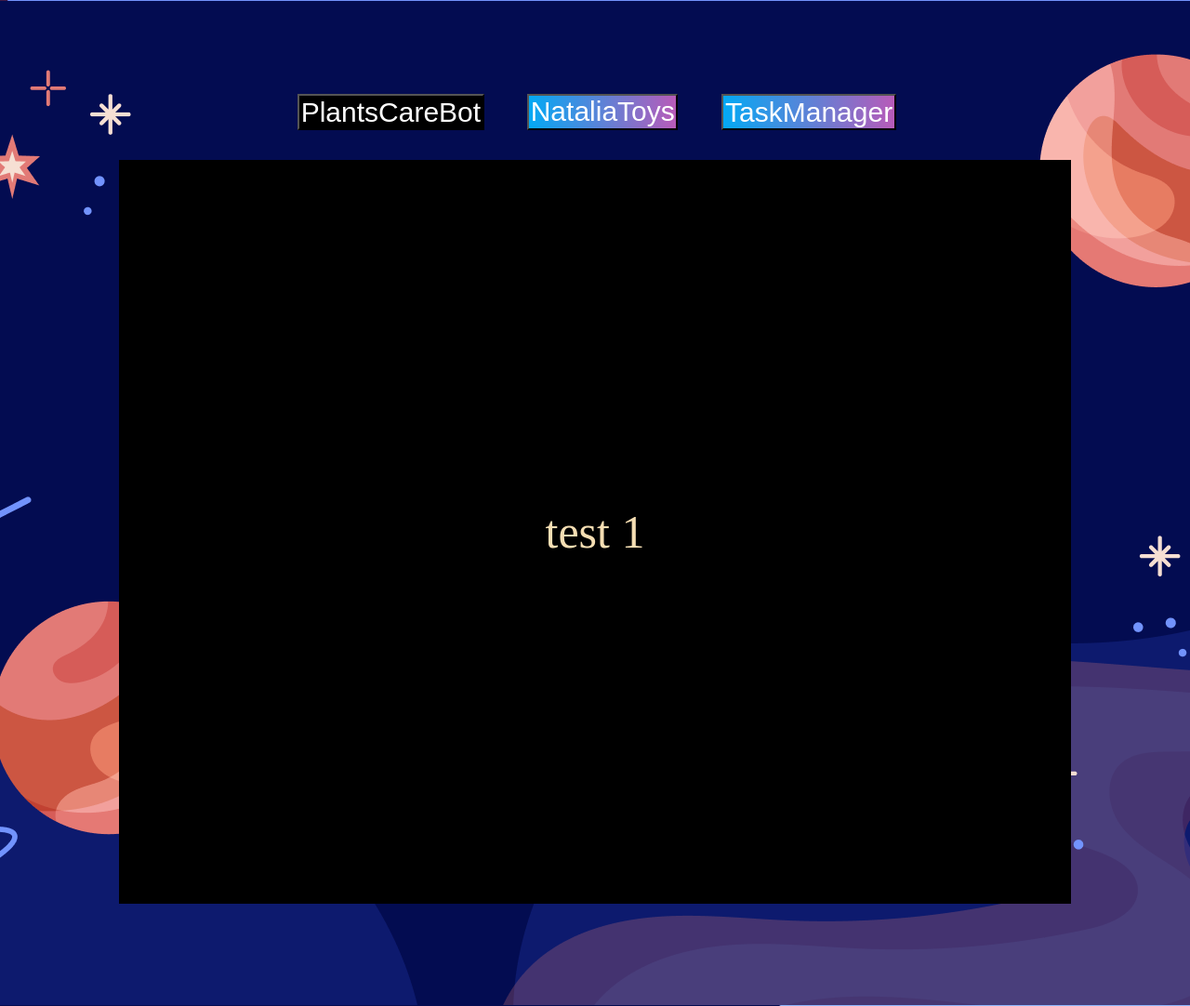
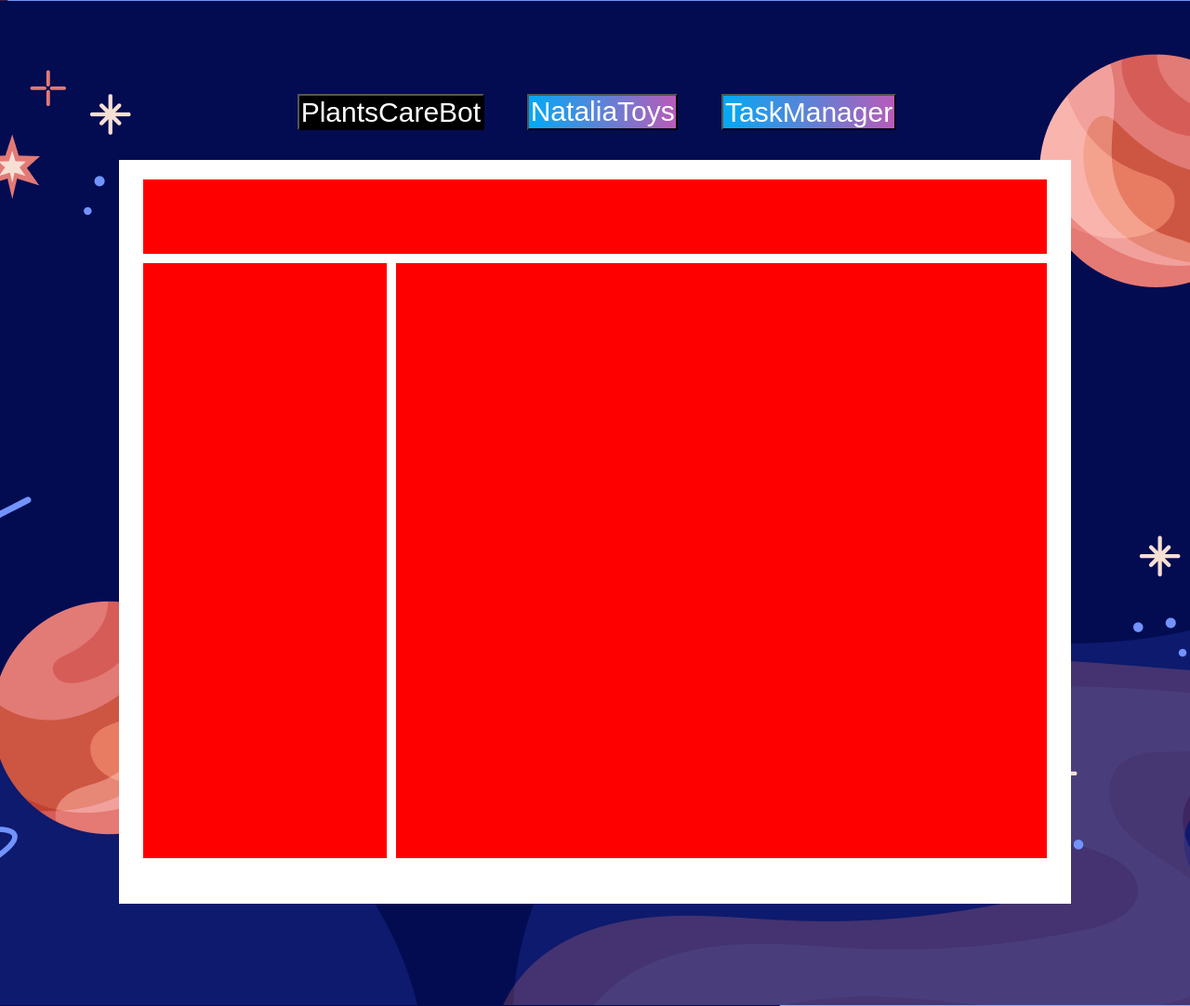
Before and after one commit to DKhorkov/personal_website, a Python web app: template templates/index.html in a window 1280 px wide. Shown: the part 1079-2161 px from the top of the page at 93% size. Run offline with Jinja, Linux system fonts and the light colour scheme; the template is opened without the code that fills it, so the values that code supplies are empty.

Commit message:
overrided scripts to switch projects, marked project div

```diff
--- a/scripts/projects_switcher.js
+++ b/scripts/projects_switcher.js
@@ -1,82 +1,46 @@
 export default class ProjectSwitvher {
-  #telegram_bot_button;
-  #django_webstore_button;
-  #fast_api_task_manager_button;
-
+  #buttons;
+  #active_button;
   #telegram_bot_info;
-  #django_webstore_info;
-  #fast_api_task_manager_info;
 
   constructor() {
-    this.#telegram_bot_button = document.getElementById('telegram-bot-button');
-    this.#django_webstore_button = document.getElementById('django-webstore-button');
-    this.#fast_api_task_manager_button = document.getElementById('fast-api-task-manager-button');
-
+    this.#buttons = document.querySelectorAll('.projects-button'); // находим все объекты с определенным классом
+    this.#active_button = this.#buttons[0]; // активная кнопка со старта
     this.#telegram_bot_info = document.getElementById('telegram-bot-info');
-    this.#django_webstore_info = document.getElementById('django-webstore-info');
-    this.#fast_api_task_manager_info = document.getElementById('fast-api-task-manager-info');
   }
 
   changeProjectMonitor() {
-    /*
-        ОБЯЗАТЕЛЬНО bind, ИНАЧЕ БУДЕТ ОШИБКА, метод не понимает, что за контекст мы ему скармливаем в EventListener
-
-        Либо можно заменить стрелочной функцией. Считается более новым решением. Но тут много изменений стилей, поэтмоу bind
-    */
-
-    this.#telegram_bot_button.addEventListener('click', this.#telegramBotChanger.bind(this));
-    this.#django_webstore_button.addEventListener('click', this.#djangoWebstoreChanger.bind(this));
-    this.#fast_api_task_manager_button.addEventListener('click', this.#fastApiTaskManagerChanger.bind(this));
+    // итерируем по всем кнопкам с найденным классом и навешиваем addEventListener
+    this.#buttons.forEach((button) => {
+      button.addEventListener('click', this.#handleBurronClick.bind(this));
+    });
   }
 
-  #djangoWebstoreChanger() {
-    this.#telegram_bot_info.style.marginLeft = '-80%';
-    this.#telegram_bot_info.style.transition = 'all 1s ease';
-    this.#django_webstore_button.style.background = 'black';
-    this.#django_webstore_button.style.cursor = 'auto';
-    this.#fast_api_task_manager_button.style.background = 'linear-gradient(90deg, #03a9f4, #f441a5, #ffeb3b, #03a9f4)';
-    this.#fast_api_task_manager_button.style.backgroundSize = '400%';
-    this.#fast_api_task_manager_button.style.cursor = 'pointer';
-    this.#telegram_bot_button.style.background = 'linear-gradient(90deg, #03a9f4, #f441a5, #ffeb3b, #03a9f4)';
-    this.#telegram_bot_button.style.backgroundSize = '400%';
-    this.#telegram_bot_button.style.cursor = 'pointer';
+  #handleBurronClick(event) {
+    /*
+      Удаляем у текущей активной кнопки класс active и навешиваем его на кнопку, которую нажали.
+      Плюс заменяем нажатую кнопку в памяти
+    */
+    this.#active_button.classList.remove('active');
+    event.target.classList.add('active');
+    this.#active_button = event.target;
 
-    // if (this.#django_webstore_info.style.backgroundColor == 'red') {
-    //   this.#django_webstore_info.style.backgroundColor = 'white';
-    // } else {
-    //   this.#django_webstore_info.style.cssText = newStyle;
-    // }
-
-    // const newStyle = `
-    //   background-color: red;
-    //   border: 10px solid black;
-    // `;
-    // this.#django_webstore_info.style.cssText = newStyle;
+    // Двигаем наши контейнеры с проектами
+    if (event.target.innerHTML == 'PlantsCareBot') {
+      this.#telegram_bot_info.style.cssText = this.#prepareCssText({ marginLeftInPercent: 10 }); // синтаксис kwargs
+    } else if (event.target.innerHTML == 'NataliaToys') {
+      this.#telegram_bot_info.style.cssText = this.#prepareCssText({ marginLeftInPercent: -80 });
+    } else {
+      this.#telegram_bot_info.style.cssText = this.#prepareCssText({ marginLeftInPercent: -170 });
+    }
   }
 
-  #telegramBotChanger() {
-    this.#telegram_bot_info.style.marginLeft = '10%';
-    this.#telegram_bot_info.style.transition = 'all 1s ease';
-    this.#telegram_bot_button.style.background = 'black';
-    this.#telegram_bot_button.style.cursor = 'auto';
-    this.#django_webstore_button.style.background = 'linear-gradient(90deg, #03a9f4, #f441a5, #ffeb3b, #03a9f4)';
-    this.#django_webstore_button.style.backgroundSize = '400%';
-    this.#django_webstore_button.style.cursor = 'pointer';
-    this.#fast_api_task_manager_button.style.background = 'linear-gradient(90deg, #03a9f4, #f441a5, #ffeb3b, #03a9f4)';
-    this.#fast_api_task_manager_button.style.backgroundSize = '400%';
-    this.#fast_api_task_manager_button.style.cursor = 'pointer';
-  }
+  #prepareCssText(options) {
+    const cssText = `
+      margin-left: ${options.marginLeftInPercent}%;
+      transition: all 1s ease;
+    `;
 
-  #fastApiTaskManagerChanger() {
-    this.#telegram_bot_info.style.marginLeft = '-170%';
-    this.#telegram_bot_info.style.transition = 'all 1s ease';
-    this.#fast_api_task_manager_button.style.background = 'black';
-    this.#fast_api_task_manager_button.style.cursor = 'auto';
-    this.#django_webstore_button.style.background = 'linear-gradient(90deg, #03a9f4, #f441a5, #ffeb3b, #03a9f4)';
-    this.#django_webstore_button.style.backgroundSize = '400%';
-    this.#django_webstore_button.style.cursor = 'pointer';
-    this.#telegram_bot_button.style.background = 'linear-gradient(90deg, #03a9f4, #f441a5, #ffeb3b, #03a9f4)';
-    this.#telegram_bot_button.style.backgroundSize = '400%';
-    this.#telegram_bot_button.style.cursor = 'pointer';
+    return cssText;
   }
 }
--- a/static/projects.css
+++ b/static/projects.css
@@ -36,7 +36,8 @@
   cursor: pointer;
 }
 
-#telegram-bot-button {
+/* для тех элементов, у которых сразу два эти класса */
+.projects-button.active {
   background: black;
   cursor: auto;
 }
@@ -61,10 +62,11 @@
 }
 
 .project {
-  display: flex;
-  justify-content: space-around;
-  align-items: center;
+  /* display: flex; */
+  /* justify-content: space-around;
+  align-items: center; */
   flex-shrink: 0;
+  /* gap: 30px; */
 
   background-color: white;
   width: 80%;
@@ -72,20 +74,41 @@
 }
 
 #telegram-bot-info {
-  /* margin-left: -80%; */
   margin-left: 10%;
 }
 
-#telegram-bot-info,
-#fast-api-task-manager-info {
-  background-color: black;
+.project_title {
+  width: 95%;
+  height: 10%;
+  /* border: 5px solid white; */
+  background-color: red;
+  margin: auto;
+  margin-top: 2%;
 }
 
-.test {
+.project_main_part {
   display: flex;
-  justify-content: center;
+  justify-content: space-between;
   align-items: center;
+  gap: 1%;
 
-  font-size: 50px;
-  color: wheat;
+  margin: auto;
+  margin-top: 1%;
+  width: 95%;
+  height: 80%;
+  /* border: 5px solid blue; */
 }
+
+.project_description {
+  width: 30%;
+  height: 100%;
+  /* border: 5px solid white; */
+  background-color: red;
+}
+
+.project_photoes {
+  width: 80%;
+  height: 100%;
+  /* border: 5px solid white; */
+  background-color: red;
+}
--- a/templates/index.html
+++ b/templates/index.html
@@ -74,20 +74,32 @@
     <div id="projects">
       <div class="projects-buttons-group">
         <ul id="project-buttons-list">
-          <li><button class="projects-button" id="telegram-bot-button" type="button">PlantsCareBot</button></li>
-          <li><button class="projects-button" id="django-webstore-button" type="button">NataliaToys</button></li>
-          <li><button class="projects-button" id="fast-api-task-manager-button" type="button">TaskManager</button></li>
+          <li><button class="projects-button active" type="button">PlantsCareBot</button></li>
+          <li><button class="projects-button" type="button">NataliaToys</button></li>
+          <li><button class="projects-button" type="button">TaskManager</button></li>
         </ul>
       </div>
       <div id="projects-main">
         <div class="project" id="telegram-bot-info">
-          <p class="test">test 1</p>
+          <div class="project_title"></div>
+          <div class="project_main_part">
+            <div class="project_description"></div>
+            <div class="project_photoes"></div>
+          </div>
         </div>
         <div class="project" id="django-webstore-info">
-          <p class="test">test 2</p>
+          <div class="project_title"></div>
+          <div class="project_main_part">
+            <div class="project_description"></div>
+            <div class="project_photoes"></div>
+          </div>
         </div>
         <div class="project" id="fast-api-task-manager-info">
-          <p class="test">test 3</p>
+          <div class="project_title"></div>
+          <div class="project_main_part">
+            <div class="project_description"></div>
+            <div class="project_photoes"></div>
+          </div>
         </div>
       </div>
     </div>
```
